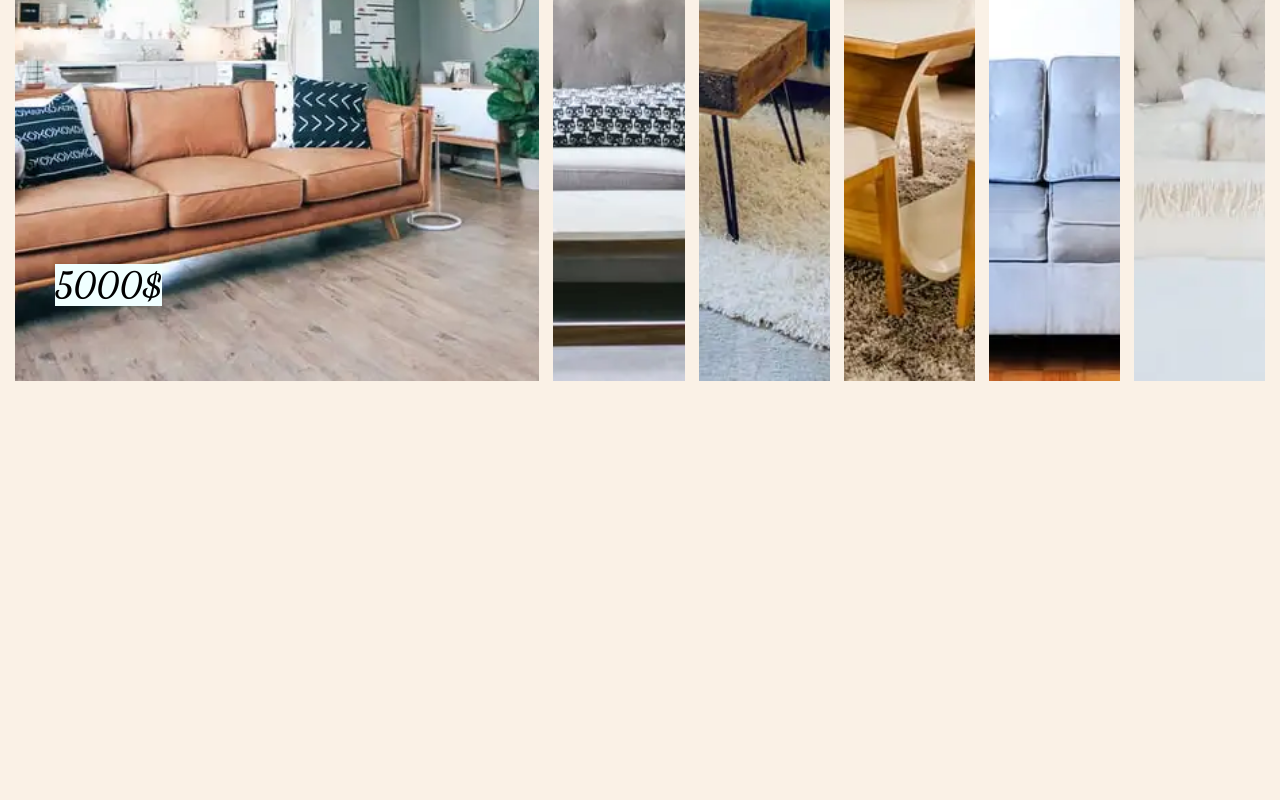
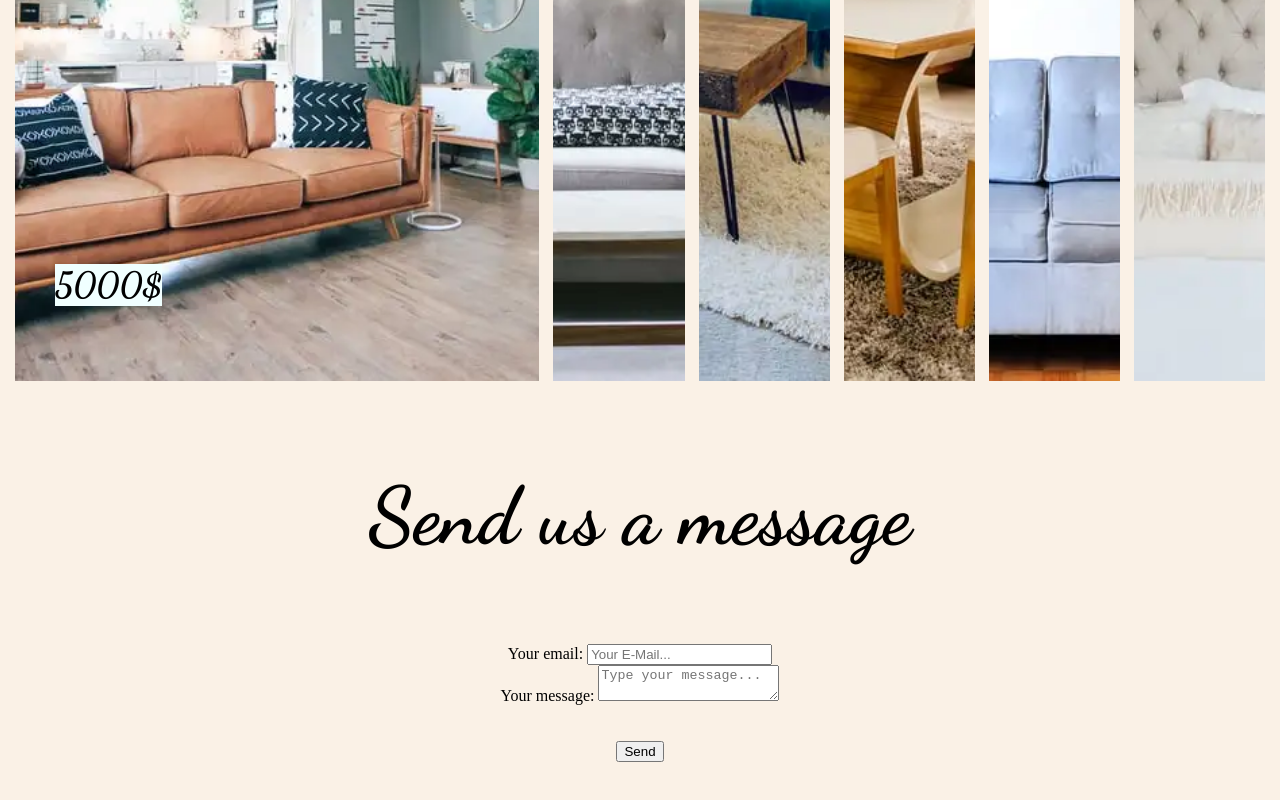
Before and after one commit to volinad86/JS_furniture_store, a plain HTML site: page index.html in a window 1280 px wide. Shown: the part 557-1357 px from the top of the page. Before the commit the page ends 953 px from the top, so only its background shows below. Drawn offline with Linux system fonts and the light colour scheme.

Commit message:
add a send message section

```diff
--- a/index.html
+++ b/index.html
@@ -54,6 +54,38 @@
         </div>
     </div>
 
+
+    <div>
+        <h3 class="heading">Send us a message</h3>
+    </div>
+
+    <form
+action="https://formspree.io/f/xdovwejb"
+method="POST">
+<input type="hidden" name="_language" value="en" />
+
+<div class="heading">
+<label>
+    Your email:
+    <input type="email" class="text-input" name="email" placeholder="Your E-Mail..." required="">
+</label>
+</div>
+
+<div class="heading">
+<label>
+    Your message:
+    <textarea class="text-input" name="message" placeholder="Type your message..." required=""></textarea>
+</label>
+</div>
+<!-- your other form fields go here -->
+<br><br>
+<div class="heading">
+<button class="btn" type="submit">Send</button>
+</form>
+</div>
+
+<br><br>
+
     <script src="script.js"></script>
 </body>
 </html>
--- a/style.css
+++ b/style.css
@@ -75,6 +75,9 @@ h4{
     transition: all 1s ease-in;
 }
 
+
+
+
 .one{
 background-image: url(image/1-210614-222404.webp);
 }
```
